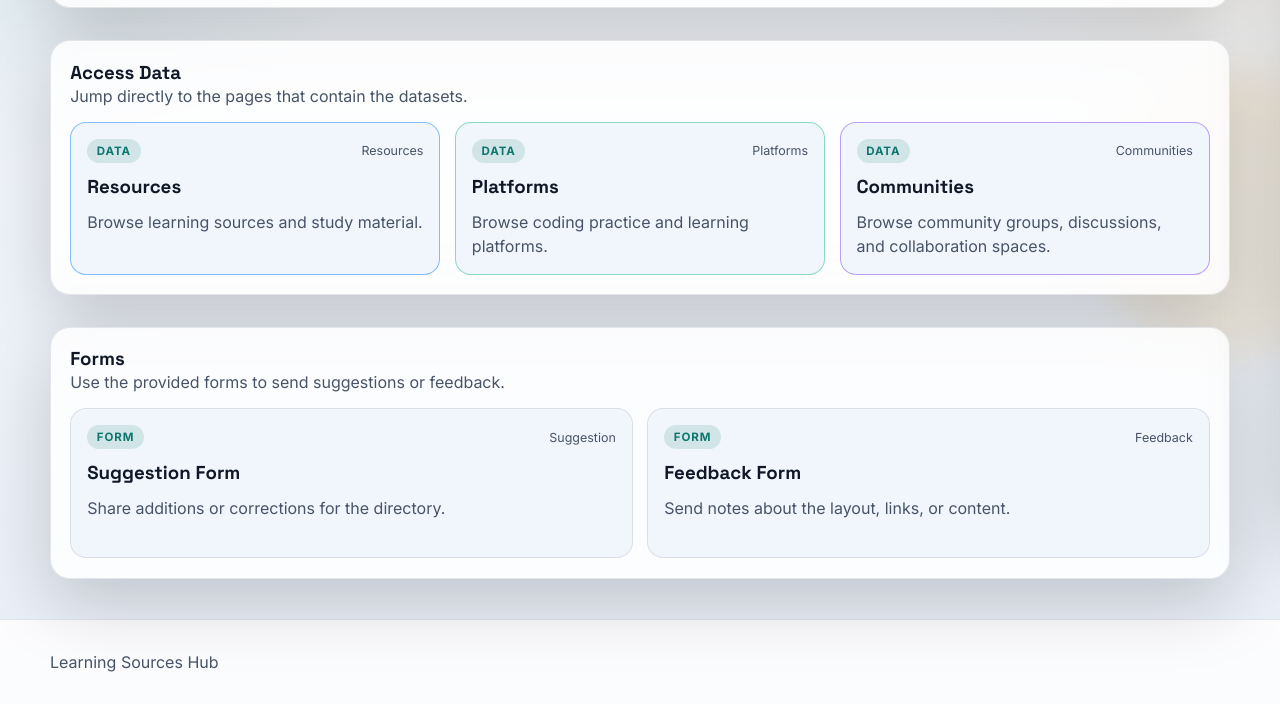
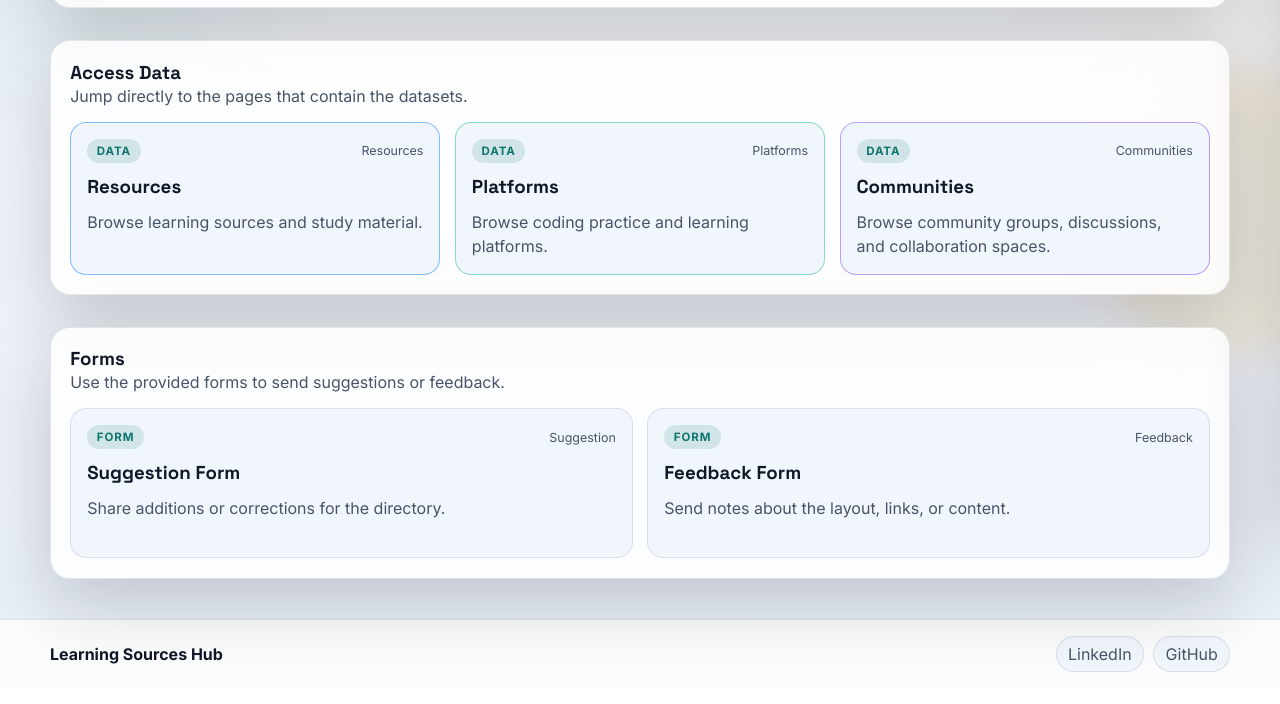
Before and after one commit to imadajerry/free-and-open-source-resouces, a website: page index.html in a window 1280 px wide. Shown: the part 284-988 px from the top of the page. Drawn offline with Linux system fonts and the light colour scheme.

Commit message:
footer update: updated linkedin and github link

```diff
--- a/script.js
+++ b/script.js
@@ -24,6 +24,19 @@ const menuToggle = document.getElementById('menuToggle');
 const drawer = document.getElementById('navDrawer');
 const drawerOverlay = document.getElementById('drawerOverlay');
 const drawerClose = document.getElementById('drawerClose');
+const footerInner = document.querySelector('.footer__inner');
+
+function renderFooter() {
+  if (!footerInner) return;
+
+  footerInner.innerHTML = `
+    <p class="footer__brand">Learning Sources Hub</p>
+    <nav class="footer__links" aria-label="Social links">
+      <a href="https://www.linkedin.com/in/jerry-lalrinmawia/" target="_blank" rel="noreferrer noopener">LinkedIn</a>
+      <a href="https://github.com/imadajerry" target="_blank" rel="noreferrer noopener">GitHub</a>
+    </nav>
+  `;
+}
 
 const directoryConfigs = {
   resources: {
@@ -55,7 +68,8 @@ const state = {
   theme: 'light',
   query: '',
   category: 'all',
-  activeCategoryId: null
+  activeCategoryId: null,
+  expandedCategoryIds: new Set()
 };
 
 function slugify(text) {
@@ -431,3 +445,5 @@ if (pageMode === 'home') {
     }
   });
 }
+
+renderFooter();
--- a/styles.css
+++ b/styles.css
@@ -629,7 +629,6 @@ h3 {
   padding: 1rem max(1rem, calc((100vw - 1180px) / 2));
   border-top: 1px solid var(--line);
   color: var(--muted);
-  text-align: center;
   background: var(--panel);
   transition: background 300ms ease, border-color 300ms ease;
 }
@@ -641,11 +640,20 @@ h3 {
   justify-content: space-between;
   gap: 1rem;
   align-items: center;
+  flex-wrap: wrap;
 }
 
 .footer__links {
   display: flex;
   gap: 0.6rem;
+  flex-wrap: wrap;
+  justify-content: flex-end;
+}
+
+.footer__brand {
+  margin: 0;
+  color: var(--text);
+  font-weight: 700;
 }
 
 .footer__links a {
@@ -653,6 +661,11 @@ h3 {
   border-radius: 999px;
   border: 1px solid var(--line);
   background: var(--panel-2);
+}
+
+.footer__links a:hover {
+  border-color: color-mix(in srgb, var(--accent) 40%, var(--line));
+  color: var(--text);
 }
 
 .drawer-overlay {
@@ -887,4 +900,8 @@ body.drawer-open {
     flex-direction: column;
     align-items: flex-start;
   }
+
+  .footer__links {
+    justify-content: flex-start;
+  }
 }
```
Also changed, not shown: 1 other file.
